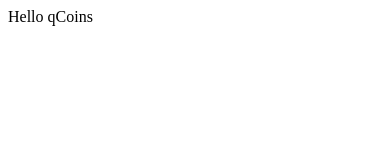
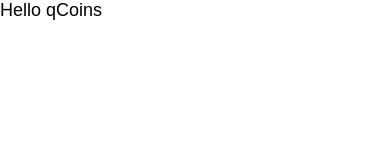
Before and after one commit to neuefische/qcoins-mvp, a React (Create React App) app: page / in a window 390 px wide. Shown: the top 160 px of the page. Built offline with nearby package versions, Linux system fonts and the light colour scheme.

Commit message:
Add global style
Install styled-components
Add sane defaults for mobile
Normalize font-styles for button, input and textarea

```diff
--- a/package.json
+++ b/package.json
@@ -11,7 +11,7 @@
     "react-dom": "^17.0.1",
     "react-router-dom": "5.2.0",
     "react-scripts": "4.0.0",
-    "styled-components": "5.2.0",
+    "styled-components": "^5.2.0",
     "web-vitals": "0.2.4"
   },
   "scripts": {
--- a/src/App.js
+++ b/src/App.js
@@ -1,5 +1,5 @@
 function App() {
-    return <div>Hello qCoins</div>;
+  return <div>Hello qCoins</div>
 }
 
-export default App;
+export default App
--- /dev/null
+++ b/src/GlobalStyle.js
@@ -0,0 +1,36 @@
+import { createGlobalStyle } from 'styled-components'
+
+export default createGlobalStyle`
+  * {
+    box-sizing: border-box;
+  }
+
+  html {
+    height: 100%;
+  }
+
+  body {
+    display: grid;
+    font-family: sans-serif;
+    font-size: 112.5%;
+
+     // To add header, footer and scrolling middle part:
+     // @see https://codepen.io/neuefische/pen/PoZeqzQ
+    grid-template-rows: auto;
+    height: 100%;
+    left: 0;
+    margin: 0;
+    max-width: 600px;
+    position: fixed;
+    top: 0;
+    width: 100%;
+  }
+
+  input, button, textarea {
+    font-size: 1em;
+  }
+
+  textarea {
+    font-family: inherit;
+  }
+`
--- a/src/index.js
+++ b/src/index.js
@@ -1,10 +1,12 @@
 import React from 'react'
 import ReactDOM from 'react-dom'
 import App from './App'
+import GlobalStyle from './GlobalStyle'
 import reportWebVitals from './reportWebVitals'
 
 ReactDOM.render(
   <React.StrictMode>
+    <GlobalStyle />
     <App />
   </React.StrictMode>,
   document.getElementById('root')
```
